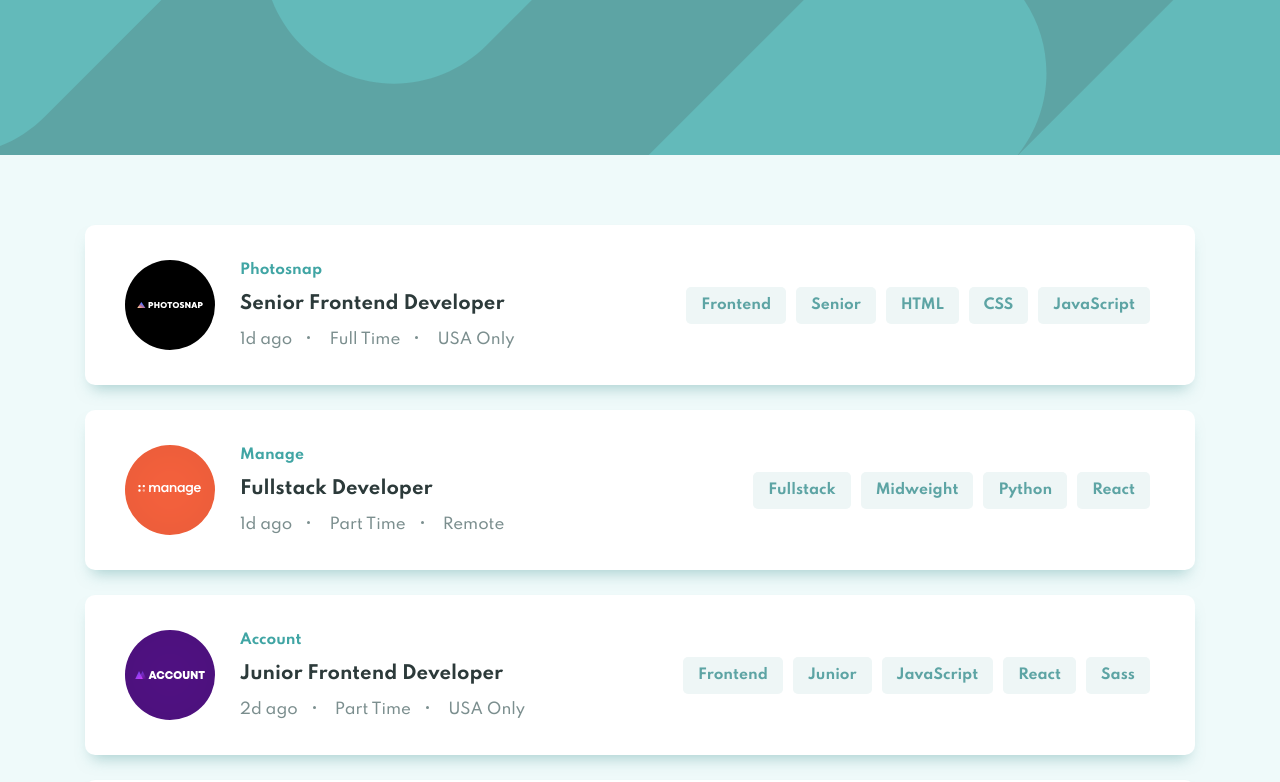
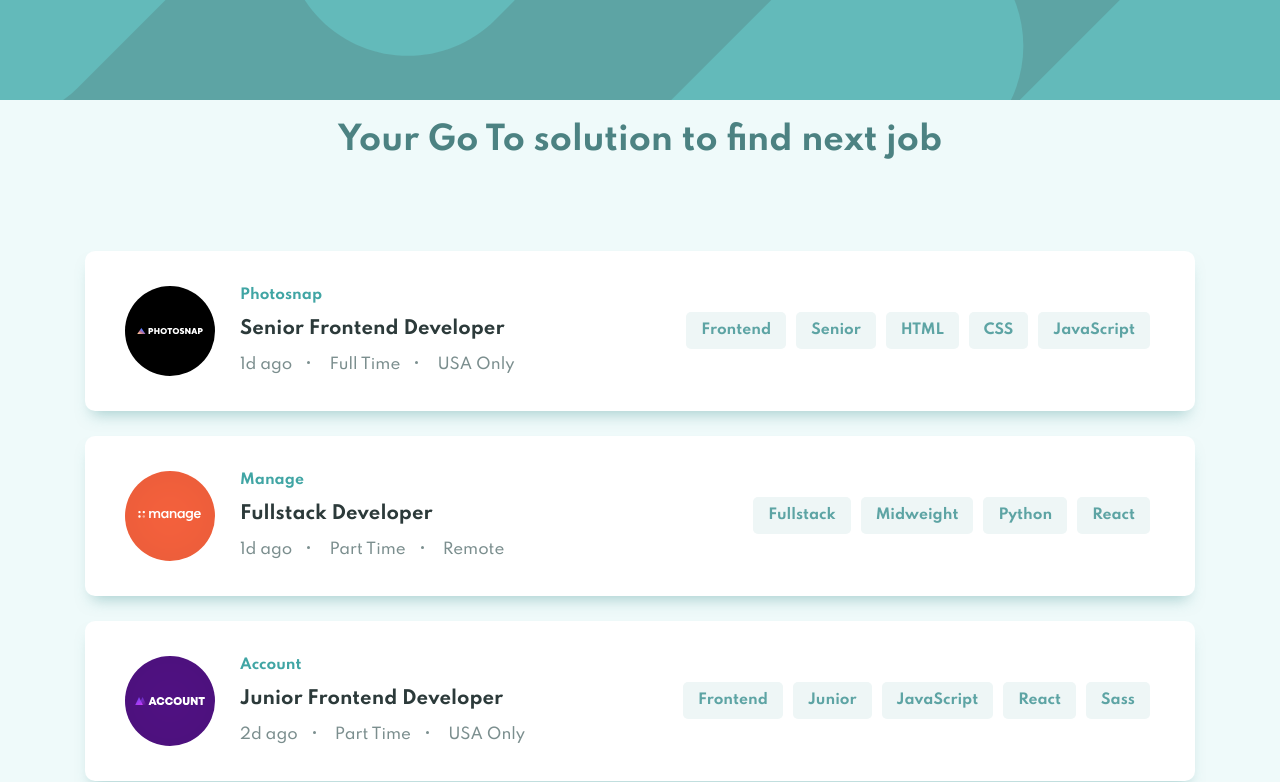
Before and after one commit to Prathamesh-Dukare/project-2-joblistsite, a plain HTML site: page index.html in a window 1280 px wide. Shown: the top 782 px of the page. Drawn offline with Linux system fonts and the light colour scheme.

Commit message:
Add : Header text

```diff
--- a/index.html
+++ b/index.html
@@ -17,7 +17,9 @@
   </style>
 </head>
 <body>
-  <header class="header"></header>
+  <header class="header">
+  </header>
+  <h1 class="header-text">Your Go To solution to find next job</h1>
   <div class="container">
     <div id="search" class="search search--hidden">
       <div class="search__content" id="search-content">
--- a/style.css
+++ b/style.css
@@ -14,13 +14,16 @@ body {
 
 .header {
     width: 100%;
-    height: 155px;
+    height: 100px;
     background-image: url('./images/bg-header-desktop.svg');
     background-size: cover;
     background-position: center;
     background-color: var(--highlight-color);
 }
-
+.header-text{
+    text-align: center;
+    color: #4c8282;
+}
 .container {
     max-width: 1110px;
     width: auto;
```
